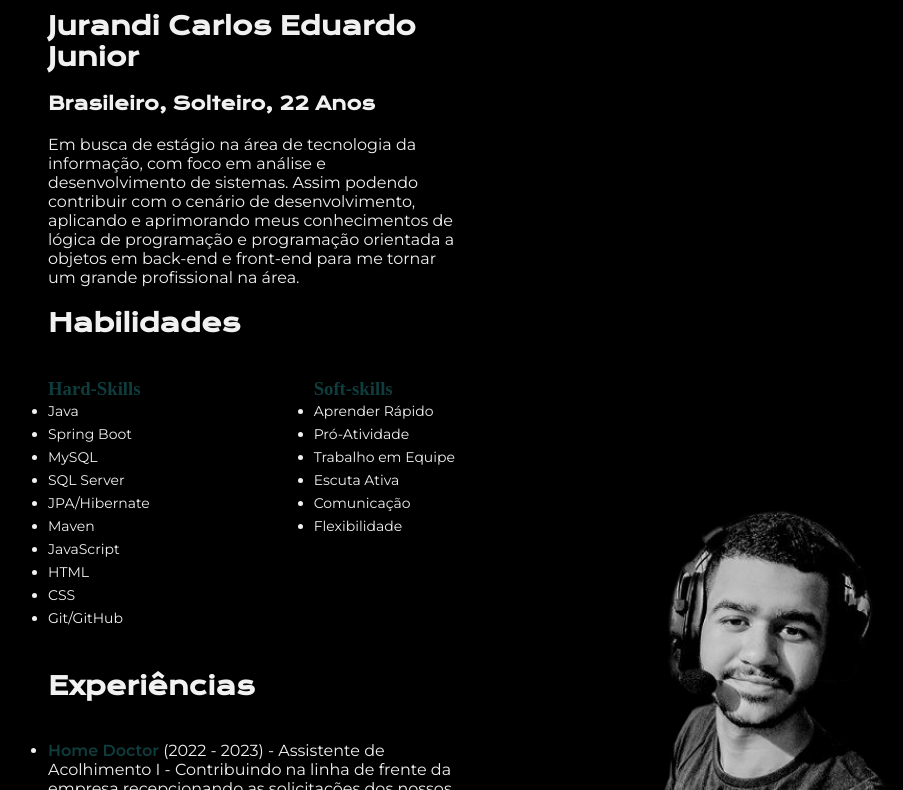
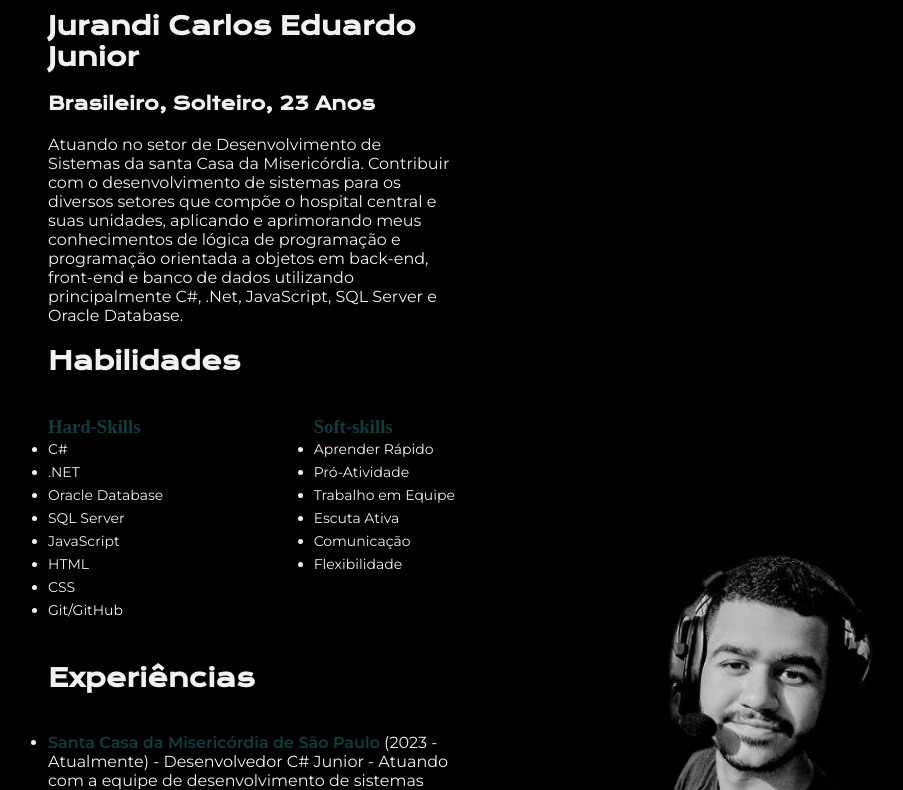
Before and after one commit to jurandi1/Portfolio, a plain HTML site: page curriculo.html in a window 1280 px wide. Shown: the part 104-894 px from the top of the page, without its empty margins (144-1047 px from the left). Drawn offline with nearby package versions, Linux system fonts and the light colour scheme.

Commit message:
Atualizando Informações

```diff
--- a/curriculo.html
+++ b/curriculo.html
@@ -10,7 +10,7 @@
 <body>
     <header class="cabecalho">
         <nav class="cabecalho__menu">
-            <a class="cabecalho__menu__link" href="index.html">Home</a>
+            <a class="cabecalho__menu__link" href="index.html">Principal</a>
             <a class="cabecalho__menu__link" href="about.html">Sobre mim</a>
             <a class="cabecalho__menu__link" href="curriculo.html">Currículo</a>
         </nav>
@@ -20,9 +20,10 @@
         <section class="apresentacao__conteudo">
             <h1 class="apresentacao__conteudo__titulo">Jurandi Carlos
                 Eduardo Junior</h1>
-            <h2 class="apresentacao__conteudo__subtitulo">Brasileiro, Solteiro, 22 Anos</h2>
+            <h2 class="apresentacao__conteudo__subtitulo">Brasileiro, Solteiro, 23 Anos</h2>
             <p class="apresentacao__conteudo__paragrafo">
-                Em busca de estágio na área de tecnologia da informação, com foco em análise e desenvolvimento de sistemas. Assim podendo contribuir com o cenário de desenvolvimento, aplicando e aprimorando meus conhecimentos de lógica de programação e programação orientada a objetos em back-end e front-end para me tornar um grande profissional na área.
+                Atuando no setor de Desenvolvimento de Sistemas da santa Casa da Misericórdia. Contribuir com o desenvolvimento de sistemas para os diversos setores que compõe o hospital central e suas unidades,
+                aplicando e aprimorando meus conhecimentos de lógica de programação e programação orientada a objetos em back-end, front-end e banco de dados utilizando principalmente C#, .Net, JavaScript, SQL Server e Oracle Database.
 
             </p>
             <h2 class="apresentacao__conteudo__titulo">Habilidades</h2>
@@ -31,12 +32,10 @@
                 <div>
                     <ul>
                         <h3 class="skills_titulo">Hard-Skills</h3>
-                        <li>Java</li>
-                        <li>Spring Boot</li>
-                        <li>MySQL</li>
+                        <li>C#</li>
+                        <li>.NET</li>
+                        <li>Oracle Database</li>
                         <li>SQL Server</li>
-                        <li>JPA/Hibernate</li>
-                        <li>Maven</li>
                         <li>JavaScript</li>
                         <li>HTML</li>
                         <li>CSS</li>
@@ -60,6 +59,7 @@
             <h2 class="apresentacao__conteudo__titulo">Experiências</h2>
             <p class="apresentacao__conteudo__paragrafo">
             <ul class="apresentacao__conteudo__paragrafo">
+                <li> <strong>Santa Casa da Misericórdia de São Paulo</strong>  (2023 - Atualmente) - Desenvolvedor C# Junior - Atuando com a equipe de desenvolvimento de sistemas aplicando e aprimorando meus conhecimentos e habilidades nas linguagens utilizadas no hospital.</li>
                 <li> <strong>Home Doctor</strong> (2022 - 2023) - Assistente de Acolhimento I - Contribuindo na linha de frente da empresa recepcionando as solicitações dos nossos clientes, filtranto e encaminhando para os setores resposaveis pela tratativa. Acompanhando a solicitação para dar o retorno final ao solicitante, sempre mantendo uma boa comunicação interna e externa com escuta ativa e clareza nas informações passadas.</li>
                 <li> <strong>A.C Camargo Câncer Center</strong>  (2020 - 2022) - Mensageiro - Auxiliando na recepção social para apoio e suporte de acessos de pacientes ao hospital acompanhando e explicando as funcionalidades do local e apoiando as diversas áreas internas da empresa. </li>
             </ul>
```
Also changed, not shown: about.html (+6 -4 lines), index.html (+7 -6 lines).
